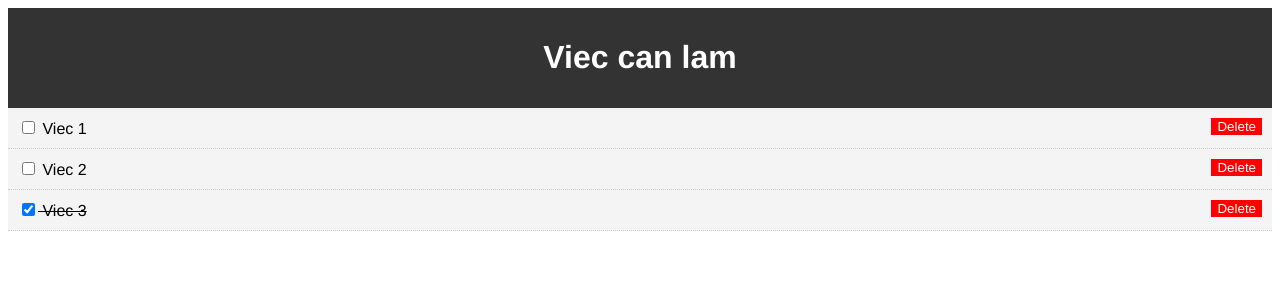
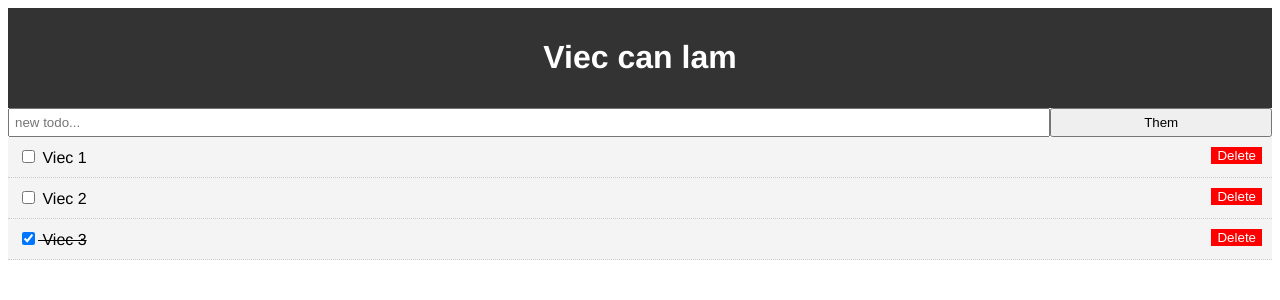
Before and after one commit to mikitran721/vue3-crash, a Vue app: page / in a window 1280 px wide. Shown: the top 300 px of the page. Built offline with nearby package versions, Linux system fonts and the light colour scheme.

Commit message:
addnew Todo

```diff
--- a/package.json
+++ b/package.json
@@ -9,6 +9,7 @@
   },
   "dependencies": {
     "core-js": "^3.8.3",
+    "uuid": "^9.0.1",
     "vue": "^3.2.13"
   },
   "devDependencies": {
--- /dev/null
+++ b/src/components/AddTodo.vue
@@ -0,0 +1,58 @@
+<template>
+  <form @submit="addItem">
+    <input type="text" placeholder="new todo..." v-model="title">
+    <input type="submit" value="Them" class="add-btn">
+  </form>
+</template>
+
+<script>
+import { ref } from 'vue';
+import {v4 as uuidv4} from 'uuid'
+
+export default {
+    name:'AddTodo'
+    ,setup(props,context){
+        const title=ref(''); //gia tri ban dau
+        /* const check=()=>{
+            console.log(title.value)
+        } */
+
+        //addItem function
+        const addItem=(event)=>{
+            event.preventDefault();
+
+            const newItem={
+                id:uuidv4(),
+                title:title.value,
+                completed:false
+            }
+
+            context.emit('add-todo',newItem)
+
+            //reset value of input
+            title.value = '';
+        }
+        return {
+            title
+            // ,check
+            ,addItem
+        }
+    }
+}
+</script>
+
+<style scoped>
+    form{
+        display: flex;
+        background-color: rgb(255, 255, 255)040;
+    }
+    input[type='text']{
+        flex:10;
+        padding: 5px;
+    }
+
+    input[type='submit']{
+        flex:2;
+        /* so cot */
+    }
+</style>
--- a/src/components/Todos.vue
+++ b/src/components/Todos.vue
@@ -1,34 +1,40 @@
 <template>
+    <div  class="container">
+
+        <AddTodo @add-todo="addTodo" />
         <TodoItem v-for="todo in todos"
         :key="todo.id"
         :todoProps="todo"
         @item-completed="markComplete"
         @delete-item="deleteTodo"
         />
+    </div>
 </template>
 
 <script>
 import { ref } from 'vue'; //su dung khoi diem
+import {v4 as uuidv4} from 'uuid'
 import TodoItem from './TodoItem'
+import AddTodo from './AddTodo.vue';
 
 export default {
     name:'TodosApp',
-    components:{TodoItem},
+    components:{TodoItem, AddTodo },
     setup(){
         //khai bao du lieu khoi diem
         const todos=ref([
             {
-                id:1,
+                id:uuidv4(),
                 title:'Viec 1',
                 completed:false
             },
             {
-                id:2,
+                id:uuidv4(),
                 title:'Viec 2',
                 completed:false
             },
             {
-                id:3,
+                id:uuidv4(),
                 title:'Viec 3',
                 completed:true
             },
@@ -48,16 +54,24 @@ export default {
             todos.value = todos.value.filter(todo => todo.id !== id)
         }
 
+        //addTodo function
+        const addTodo = (newTodo)=>{
+            todos.value.push(newTodo)
+        }
+
         //xuat khau data khai bao ben tren
         return {
             todos
             , markComplete
             , deleteTodo
+            ,addTodo
         }
     }
 }
 </script>
 
 <style>
-
+.container{
+    display: block;
+}
 </style>
```
Also changed, not shown: 2 other files (tests, documents, lock files or other folders). Lines whose indentation alone changed are shown as unchanged.
